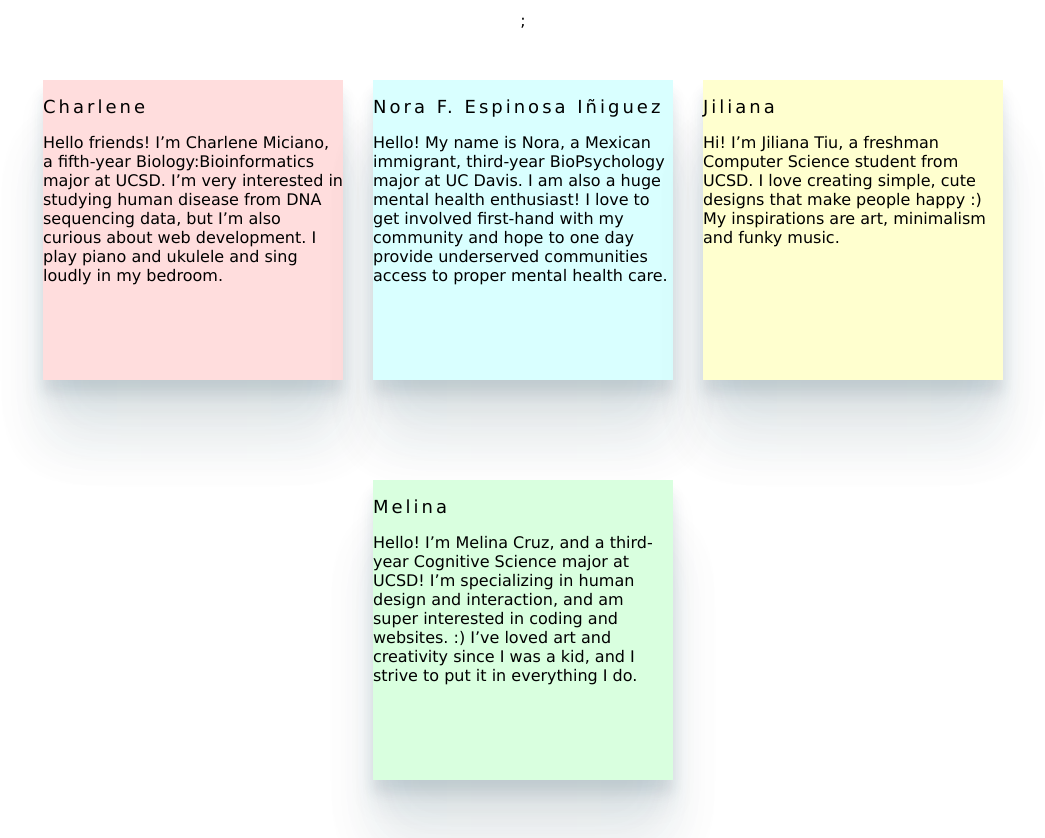
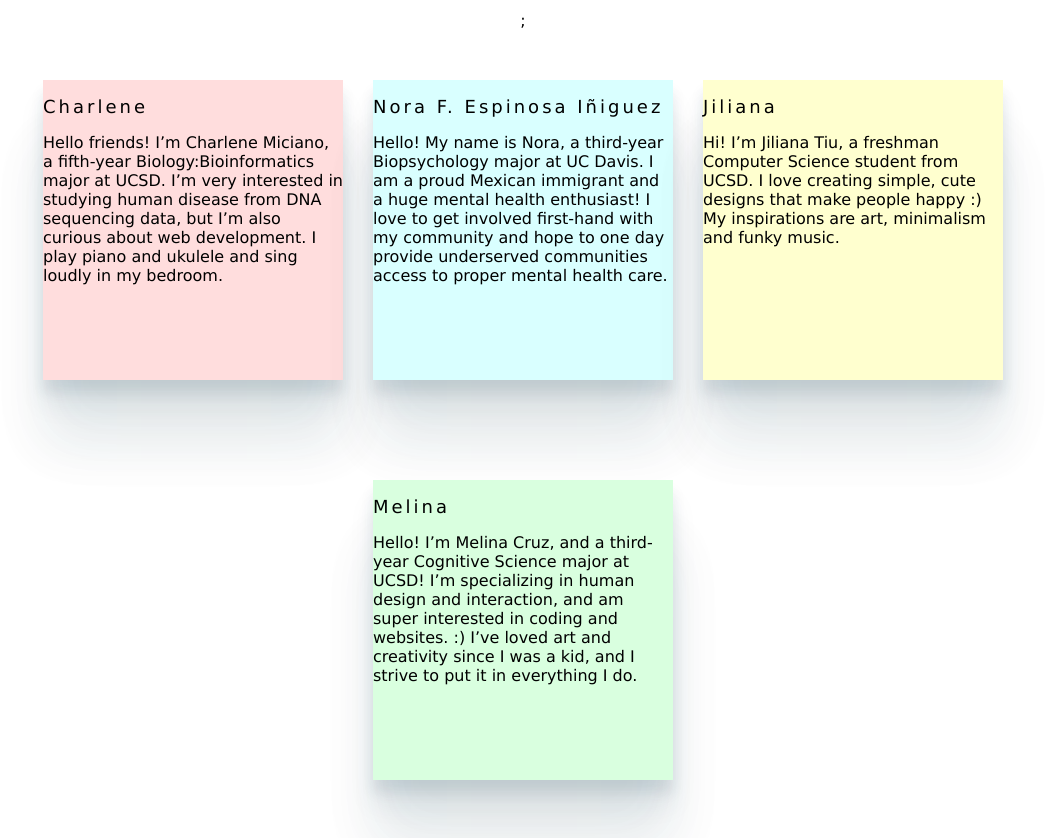
Before and after one commit to cmiciano/-eyes-_mentalhealth, a plain HTML site: page About_Us.html in a window 1280 px wide. Shown: the part 780-1618 px from the top of the page, without its empty margins (117-1162 px from the left). Drawn offline with Linux system fonts and the light colour scheme; a script that the page names is missing.

Commit message:
text box description

```diff
--- a/About_Us.html
+++ b/About_Us.html
@@ -48,7 +48,7 @@
 
         <p>
           <span class = "bioDescription">
-            Hello! My name is Nora, a Mexican immigrant, third-year BioPsychology major at UC Davis. I am also a huge mental health enthusiast! I love to get involved first-hand with my community and hope to one day provide
+            Hello! My name is Nora, a third-year Biopsychology major at UC Davis. I am a proud Mexican immigrant and a huge mental health enthusiast! I love to get involved first-hand with my community and hope to one day provide
             underserved communities access to proper mental health care.
 
           </span>
```
